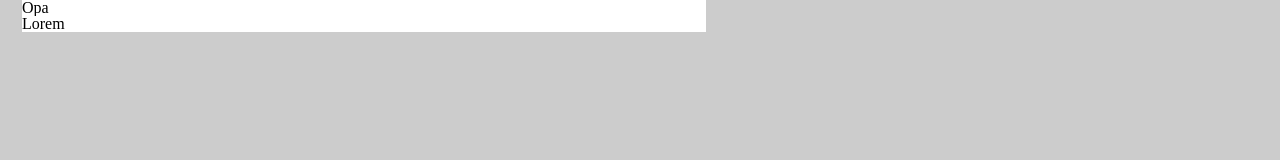
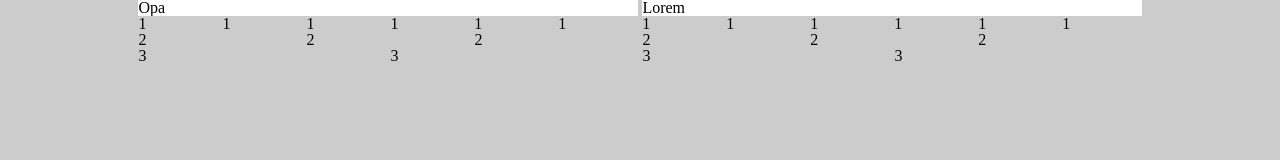
Before and after one commit to diogomoretti/sgs, a website: page index.html in a window 1280 px wide. Drawn offline with Linux system fonts and the light colour scheme.

Commit message:
Fix grid system

```diff
--- a/index.html
+++ b/index.html
@@ -18,5 +18,36 @@
     </div>
 </div>
 
+<div class="container">
+    <div class="span-1">1</div>
+    <div class="span-1">1</div>
+    <div class="span-1">1</div>
+    <div class="span-1">1</div>
+    <div class="span-1">1</div>
+    <div class="span-1">1</div>
+    <div class="span-1">1</div>
+    <div class="span-1">1</div>
+    <div class="span-1">1</div>
+    <div class="span-1">1</div>
+    <div class="span-1">1</div>
+    <div class="span-1">1</div>
+</div>
+
+<div class="container">
+    <div class="span-2">2</div>
+    <div class="span-2">2</div>
+    <div class="span-2">2</div>
+    <div class="span-2">2</div>
+    <div class="span-2">2</div>
+    <div class="span-2">2</div>
+</div>
+
+<div class="container">
+    <div class="span-3">3</div>
+    <div class="span-3">3</div>
+    <div class="span-3">3</div>
+    <div class="span-3">3</div>
+</div>
+
 </body>
 </html>
--- a/stylus/_vendor/sgs.styl
+++ b/stylus/_vendor/sgs.styl
@@ -5,12 +5,14 @@
 
 // ========== CONFIG ==========
 // ============================
-sgs-config-columns          = 12
-sgs-config-gutter           = 10px
-sgs-config-container        = 1040px
-sgs-config-column-width     = sgs-config-container / sgs-config-columns
-sgs-config-class-container  = "container"
-sgs-config-class-column     = "span"
+sgs-config-columns           = 12
+sgs-config-gutter            = 5
+sgs-config-container         = 1040px
+sgs-config-padding-column    = 0
+sgs-config-padding-container = 0
+sgs-config-column-width      = sgs-config-container / sgs-config-columns
+sgs-config-class-container   = "container"
+sgs-config-class-column      = "span"
 
 // ========== DEVICES =========
 // ============================
@@ -63,7 +65,7 @@
 
 container()
   display: table
-  max-width: size-container
+  max-width: sgs-config-container
   width: 100%
   margin: 0 auto
   padding: 0 1em
@@ -72,7 +74,8 @@
   display inline
   float left
   overflow hidden
-  width total-width * ((((sgs-config-gutter + sgs-config-column-width ) * x) - sgs-config-gutter) / sgs-config-container)
+  padding 0 sgs-config-padding-column
+  width total-width * ((((sgs-config-column-width ) * x) - sgs-config-gutter) / sgs-config-container)
   margin 0 total-width * ( (sgs-config-gutter * 0.5) / sgs-config-container)
   *width total-width * ((((sgs-config-gutter + sgs-config-column-width ) * x) - sgs-config-gutter) / sgs-config-container) - correction
   *margin 0 total-width * ( (sgs-config-gutter * 0.5) / sgs-config-container) - correction
@@ -95,5 +98,11 @@
     if index == 3
       @media tablet
         column(6)
+    if index == 2
+      @media tablet
+        column(4)
+    if index == 1
+      @media tablet
+        column(2)
     @media phone
       column(12)
--- a/stylus/main.styl
+++ b/stylus/main.styl
@@ -2,6 +2,9 @@
 @import "_vendor/sgs"
 
 global-reset()
+
+*
+  transition: all .3s ease-in
 
 body
   background: #ccc
```
Also changed, not shown: assets/css/main.css.
